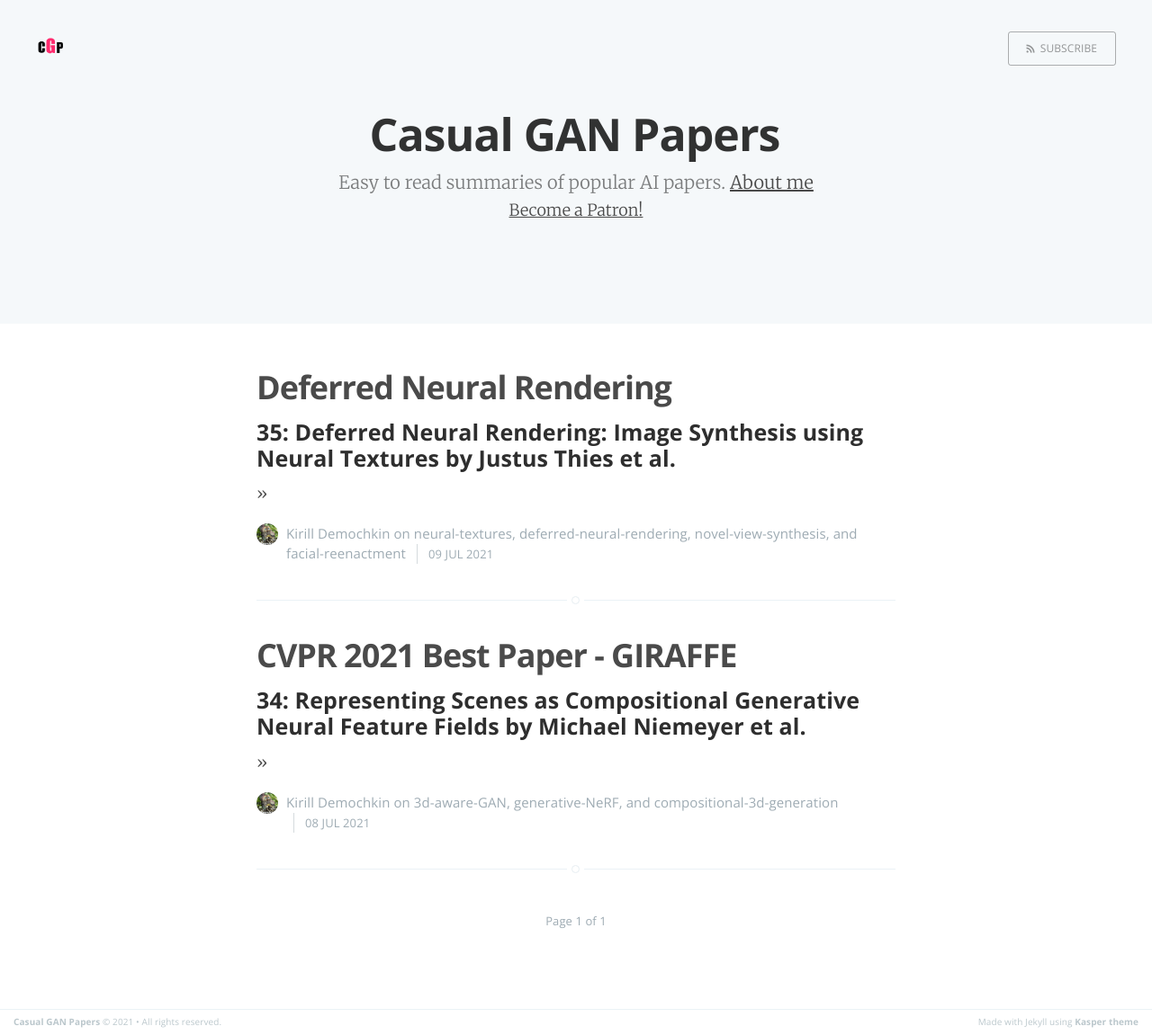
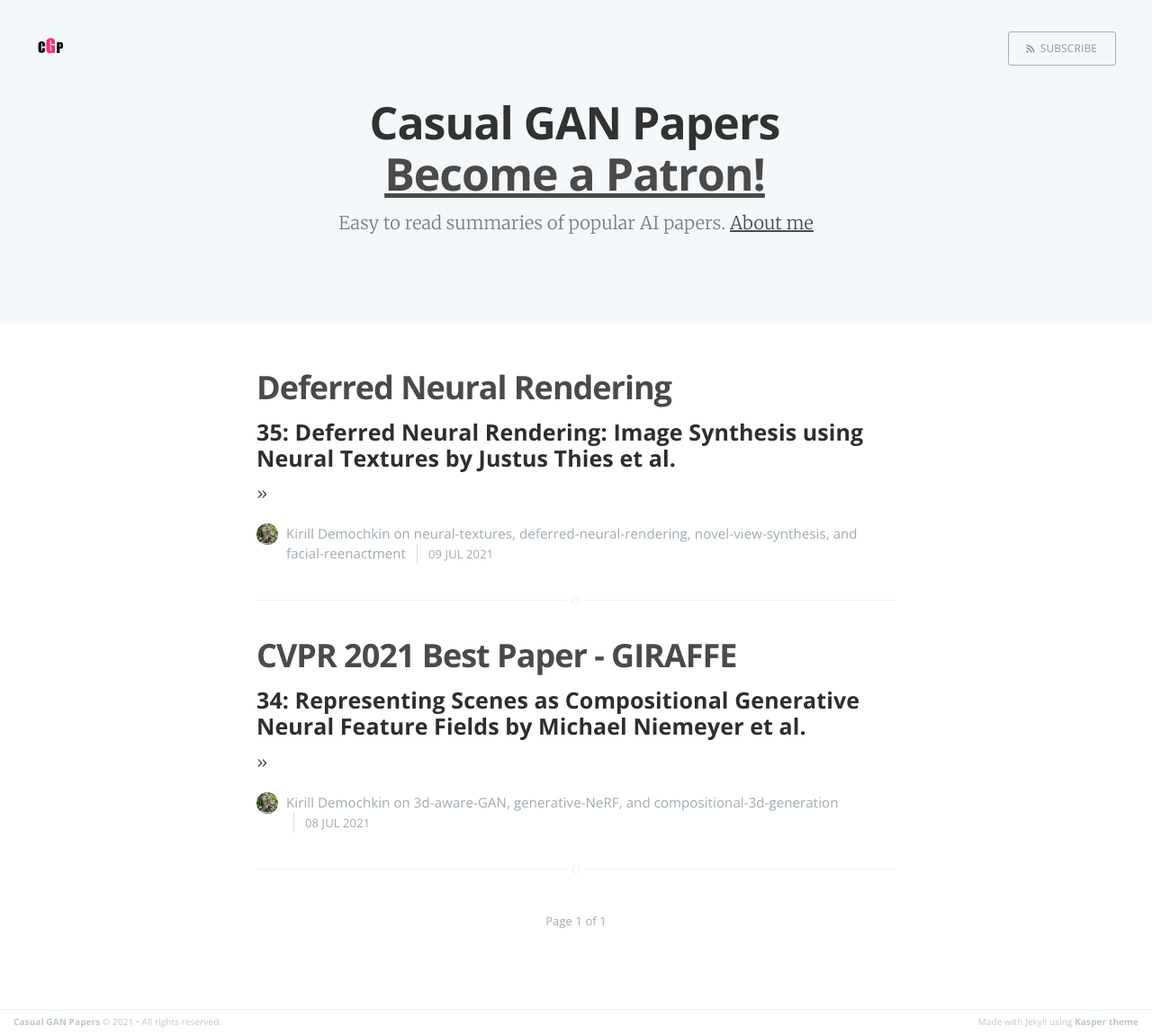
Before and after one commit to KirillDemochkin/kirilldemochkin.github.io, a Jekyll site: the page built from index.html, in a window 1280 px wide. Shown: the whole page at 90% size. Built offline with Jekyll 4.4.1, drawn with Linux system fonts in a browser that asks for light colours; the list of posts is cut into pages by our own code; comment, search, counter and statistics services are not loaded.

Commit message:
Update index.html

```diff
--- a/index.html
+++ b/index.html
@@ -17,14 +17,17 @@
     </nav>
     <div class="vertical">
         <div class="main-header-content inner">
-            <h1 class="page-title">{{ site.name }}</h1>
+            <h1 class="page-title">
+                {{ site.name }}
+                <span class="patreon-button">
+                    <a href="https://www.patreon.com/bePatron?u=53448948" data-patreon-widget-type="become-patron-button">Become a Patron!</a><script async src="https://c6.patreon.com/becomePatronButton.bundle.js"></script>
+                </span>
+            </h1>
             <h2 class="page-description">
                 {% if site.description %} {{ site.description }}. {% endif %}
                 {% if page.about %} <a href='{{page.about | relative_url}}'> About me </a> {% endif %}
             </h2>
-            <span class="patreon-button">
-                <a href="https://www.patreon.com/bePatron?u=53448948" data-patreon-widget-type="become-patron-button">Become a Patron!</a><script async src="https://c6.patreon.com/becomePatronButton.bundle.js"></script>
-            </span>
+
         </div>
     </div>
     <a class="scroll-down icon-arrow-left" href="#content" data-offset="-45"><span class="hidden">Scroll Down</span></a>
```
